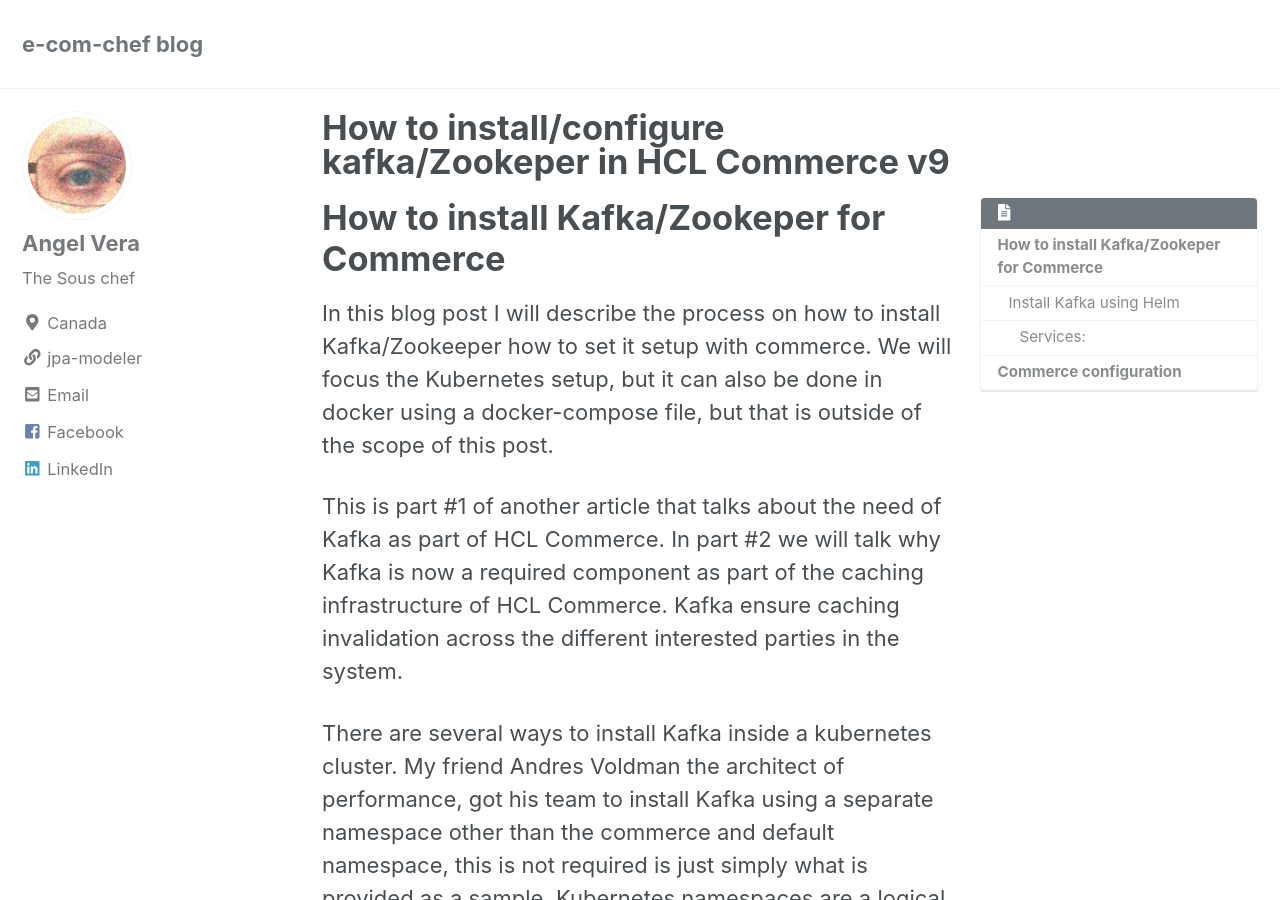
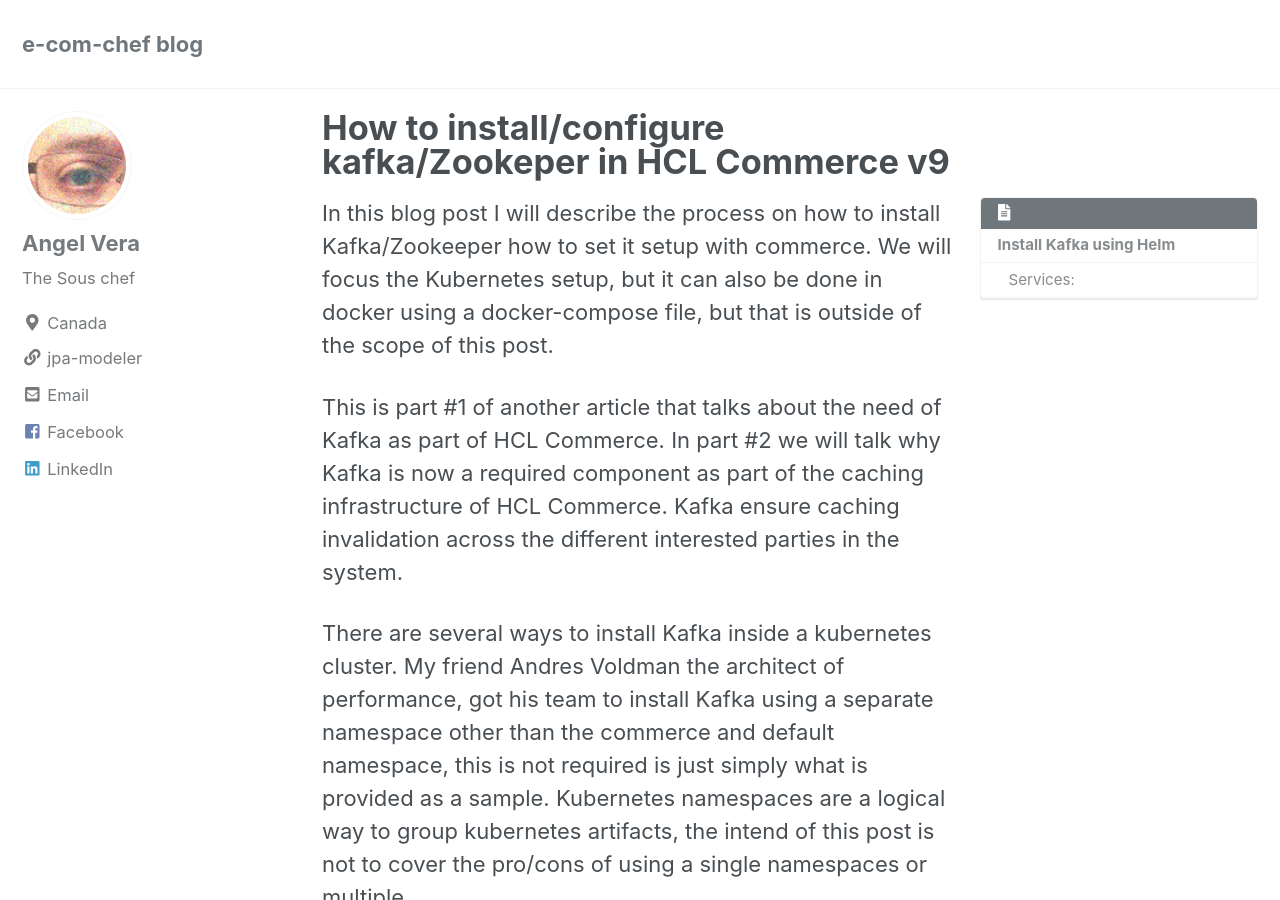
Before and after one commit to arvera/blog, a Jekyll site: the page built from _posts/2020-03-07-kafka_v9_install.md, in a window 1280 px wide and 900 px high. Built offline with Jekyll 4.4.1, drawn with Linux system fonts in a browser that asks for light colours; cached includes are drawn as plain includes; nearby versions of some CDN libraries.

Commit message:
fixing the double title

```diff
--- a/_posts/2020-03-07-kafka_v9_install.md
+++ b/_posts/2020-03-07-kafka_v9_install.md
@@ -4,7 +4,6 @@
 date: 2020-03-07
 tag: wcs install kafka zookeper cache
 ---
-# How to install Kafka/Zookeper for Commerce
 
  In this blog post I will describe the process on how to install Kafka/Zookeeper how to set it setup with commerce. We will focus the Kubernetes setup, but it can also be done in docker using a docker-compose file, but that is outside of the scope of this post.
 
```
